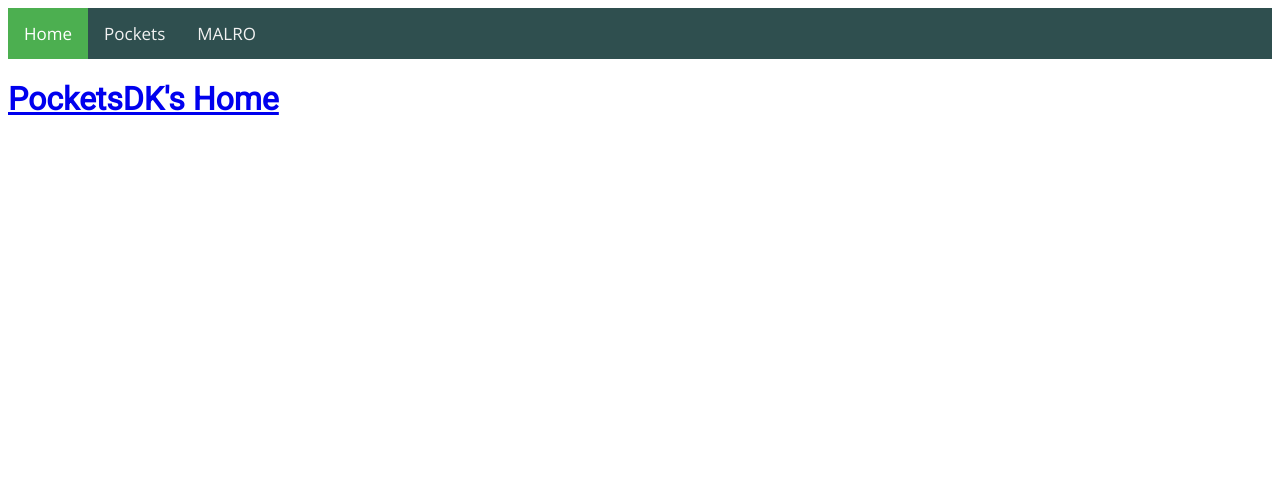
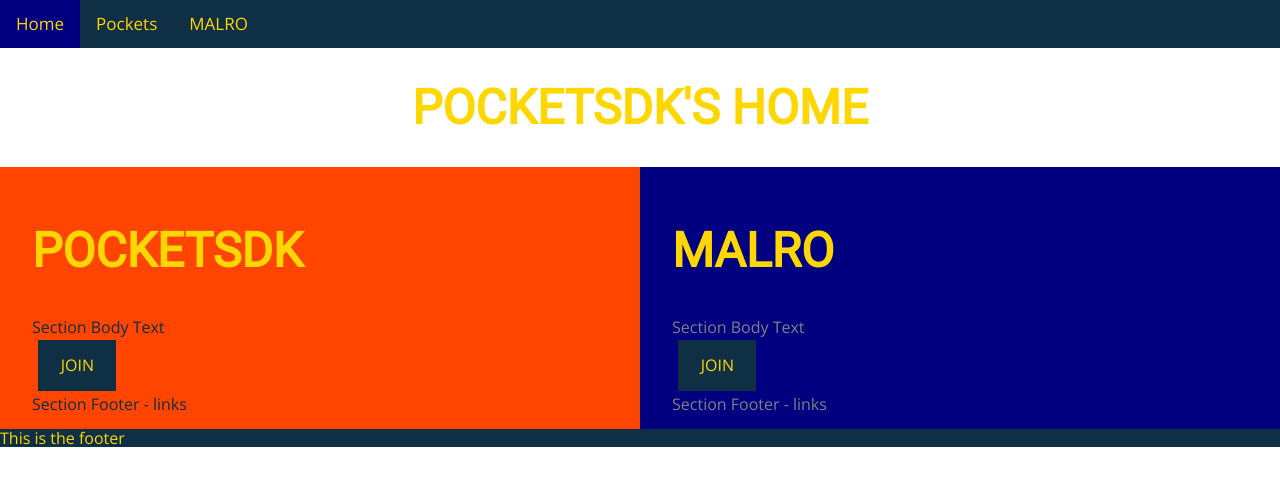
Before and after one commit to KrisztinaPap/PDK-Home, a plain HTML site: page index.html in a window 1280 px wide. Drawn offline with nearby package versions, Linux system fonts and the light colour scheme.

Commit message:
Adds fonts, sections, and basic column layout

```diff
--- a/index.html
+++ b/index.html
@@ -3,10 +3,10 @@
   <head>
     <meta charset="UTF-8">
     <title>PocketsDK Home</title>
+    <link rel="stylesheet" href="https://cdnjs.cloudflare.com/ajax/libs/font-awesome/4.7.0/css/font-awesome.min.css">
+    <link rel="stylesheet" href="https://cdn.jsdelivr.net/npm/normalize.css@8.0.1/">
+    <link href="https://fonts.googleapis.com/css?family=Open+Sans|Roboto&display=swap" rel="stylesheet">
     <link rel="stylesheet" href="style.css" type="text/css">
-    <!-- Load an icon library to show a hamburger menu (bars) on small screens -->
-    <link rel="stylesheet" href="https://cdnjs.cloudflare.com/ajax/libs/font-awesome/4.7.0/css/font-awesome.min.css">
-    <link href="https://fonts.googleapis.com/css?family=Open+Sans|Roboto&display=swap" rel="stylesheet">
     <script type="text/javascript" src="script.js"></script>
   </head>
 
@@ -22,10 +22,43 @@
   </header>
 
   <body>
-    <h1>PocketsDK's Home</h1>
+    <div>
+      <h1>PocketsDK's Home</h1>
+    </div><!-- end of page title area -->
 
+    <div class="row">
 
+      <div class="column" id="pockets_section">
+        <div class="section_title">
+          <h2>PocketsDK</h2>
+        </div><!-- End of section title -->
+        <div class="section_body">
+          Section Body Text<br>
+          <button class="join_button" onclick="window.location.href='';">JOIN</button>
+        </div><!-- End of section body -->
+        <div class="section_footer">
+          Section Footer - links
+        </div><!-- End of section footer -->
+      </div><!-- End of pockets div -->
+
+      <div class="column" id="malro_section">
+        <div class="section_title">
+          <h2>MALRO</h2>
+        </div><!-- End of section title -->
+        <div class="section_body">
+          Section Body Text<br>
+          <button class="join_button" onclick="window.location.href='';">JOIN</button>
+        </div><!-- End of section body -->
+        <div class="section_footer">
+          Section Footer - links
+        </div><!-- End of section footer -->
+      </div><!-- End of malro div -->
+
+    </div><!-- End of 2-column layout div -->
 
   </body>
+  <footer class="footer">
+    This is the footer
+  </footer>
 
 </html>
--- a/style.css
+++ b/style.css
@@ -1,20 +1,49 @@
+/* Variables -- usage:  background-color: var(--main-bg-color); */
+
+:root {
+  --pdk-blue: #000080;
+  --pdk-orange: #FF4500;
+  --pdk-lightgray: #808080;
+  --pdk-darkgray: #0E2F44;
+  --pdk-yellow: #FFD700;
+}
+
 /* Google Fonts */
 
 h1,
 h2,
 h3,
-h4 {
+h4,
+.section_title {
   font-family: 'Roboto', sans-serif;
+  color: var(--pdk-yellow);
+  text-decoration: none;
+  text-transform: uppercase;
+}
+
+h1 {
+  font-size: 3rem;
+  text-align: center;
+}
+
+.section_title {
+  font-size: 2rem;
 }
 
 html {
     font-family: 'Open Sans', sans-serif;
+    color: var(--pdk-darkgray);
+    text-decoration: none;
+}
+
+html a {
+  text-decoration: none;
 }
 
 /* Top Navigation menu */
 
 .topnav {
-    background-color: #2f4f4f;
+    background-color: var(--pdk-darkgray);
     overflow: hidden;
 }
 
@@ -22,7 +51,7 @@ html {
 .topnav a {
     float: left;
     display: block;
-    color: #f2f2f2;
+    color: var(--pdk-yellow);
     text-align: center;
     padding: 14px 16px;
     text-decoration: none;
@@ -31,19 +60,71 @@ html {
 
   /* Change the color of links on hover */
   .topnav a:hover {
-    background-color: #ddd;
+    background-color: var(--pdk-orange);
     color: black;
   }
 
   /* Add an active class to highlight the current page */
   .topnav a.active {
-    background-color: #4CAF50;
-    color: white;
+    background-color: var(--pdk-blue);
+    color: var(--pdk-yellow);
   }
 
   /* Hide the link that should open and close the topnav on small screens */
   .topnav .icon {
     display: none;
+  }
+
+/* Main layout - FLEX when over 900px wide */
+
+.row {
+  text-align: center;;
+}
+
+
+@media screen and (min-width: 900px) {
+  .row {
+    display: flex;
+    text-align: left;
+  }
+}
+
+.column {
+  flex: 50%;
+  padding: 1rem 2rem;
+}
+
+/* Main sections formatting */
+
+#pockets_section {
+  background-color: var(--pdk-orange);
+  color: var(--pdk-darkgray);
+}
+
+#malro_section {
+  background-color: var(--pdk-blue);
+  color: var(--pdk-lightgray);
+}
+
+/* Footer */
+.footer {
+  background-color: var(--pdk-darkgray);
+  color: var(--pdk-yellow);
+}
+
+/* Buttons */
+
+.join_button {
+  background-color: var(--pdk-darkgray);
+  border: none;
+  color: var(--pdk-yellow);
+  padding: 1rem 1.4rem;
+  text-align: center;
+  text-decoration: none;
+  display: inline-block;
+  font-size: 1rem;
+  margin: 0.25rem 0.4rem;
+  cursor: pointer;
 }
 
 /* Media queries */
```
Lines whose indentation alone changed are shown as unchanged.
